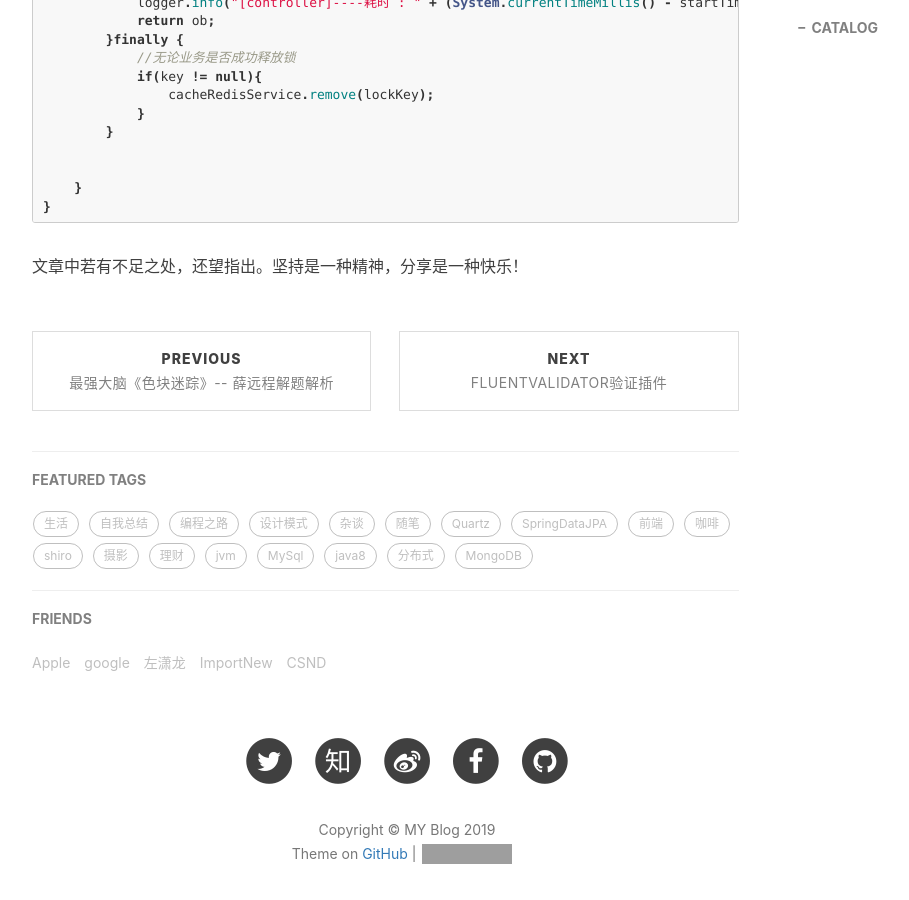
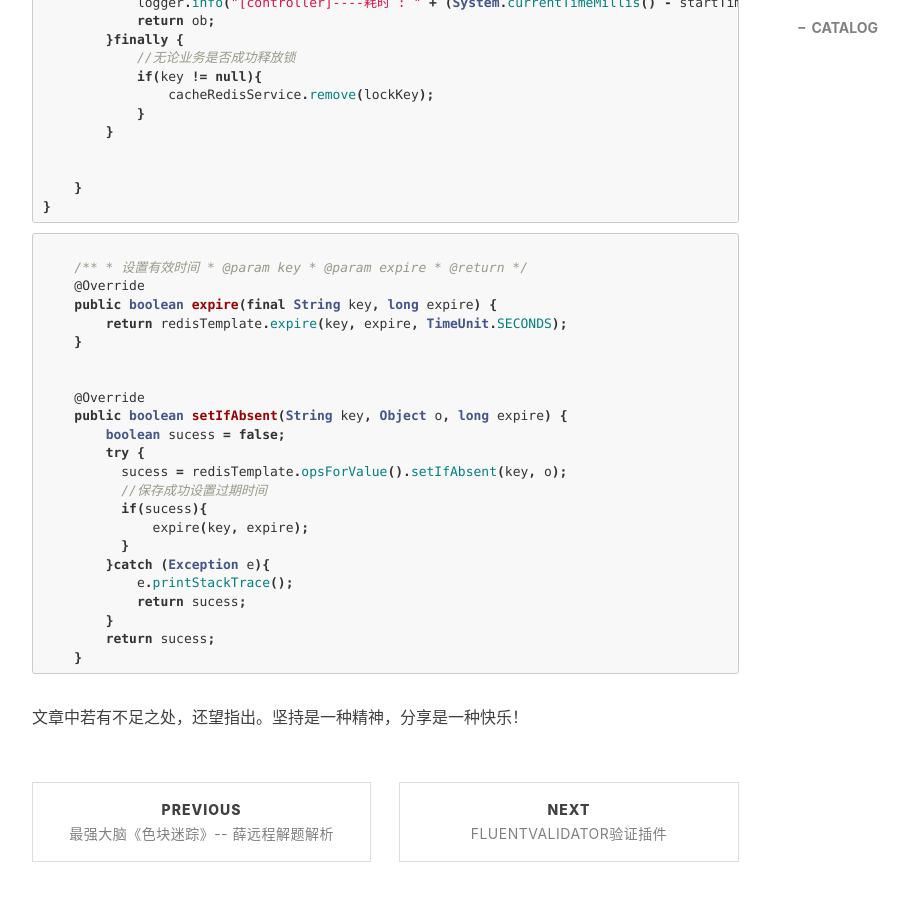
Before and after one commit to uniquezhangqi/uniquezhangqi.github.io, a Jekyll site: the page built from _posts/2019-03-29-编程之路-防重.md, in a window 1280 px wide and 900 px high, scrolled down 3525 px. Shown: the whole window, without its empty margins (233-1142 px from the left). Built offline with Jekyll 4.4.1, drawn with Linux system fonts in a browser that asks for light colours; nearby versions of some CDN libraries; comment, search, counter and statistics services are not loaded; grey boxes are pictures that could not be loaded.

Commit message:
更新防重

````diff
--- a/_posts/2019-03-29-编程之路-防重.md
+++ b/_posts/2019-03-29-编程之路-防重.md
@@ -214,5 +214,36 @@ public class ServiceLogAspect {
 }
 ```
 
+```java
+
+    /**
+     * 设置有效时间
+     * @param key
+     * @param expire
+     * @return
+     */
+    @Override
+    public boolean expire(final String key, long expire) {
+        return redisTemplate.expire(key, expire, TimeUnit.SECONDS);
+    }
+
+
+    @Override
+    public boolean setIfAbsent(String key, Object o, long expire) {
+        boolean sucess = false;
+        try {
+          sucess = redisTemplate.opsForValue().setIfAbsent(key, o);
+          //保存成功设置过期时间
+          if(sucess){
+              expire(key, expire);
+          }
+        }catch (Exception e){
+            e.printStackTrace();
+            return sucess;
+        }
+        return sucess;
+    }
+```
+
 
 文章中若有不足之处，还望指出。坚持是一种精神，分享是一种快乐！
````
